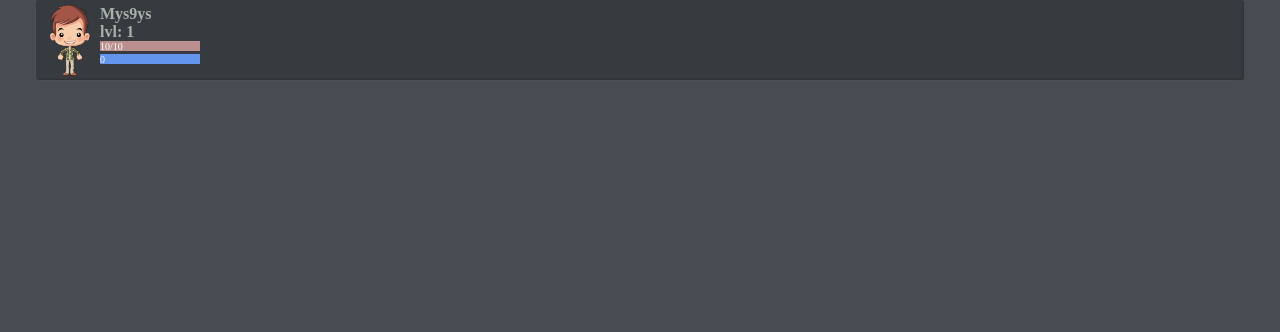
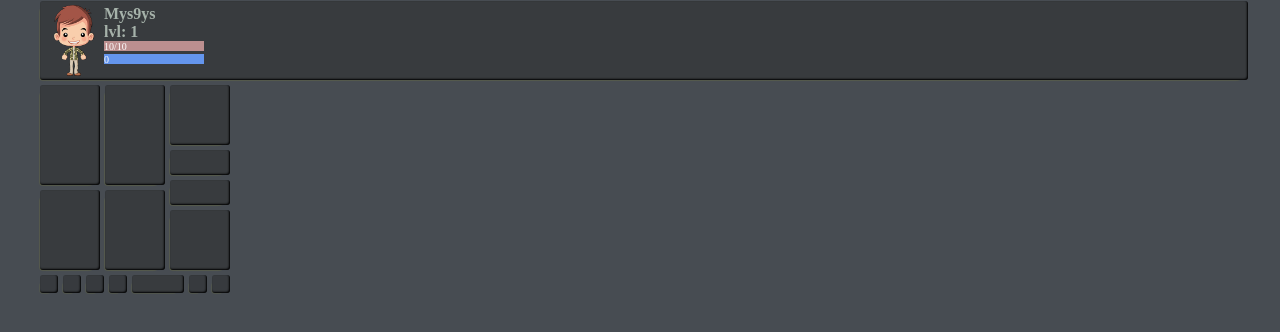
Before and after one commit to Mys9ys/facets-of-fortune, a PHP site: page / in a window 1280 px wide. Shown: the top 332 px of the page. Run offline with PHP 8.4, Linux system fonts and the light colour scheme; style sheets or scripts are compiled from the project's sources.

Commit message:
экипировка

```diff
--- a/index.php
+++ b/index.php
@@ -2,62 +2,54 @@
 <html lang="en">
 <head>
     <meta charset="UTF-8">
-    <title>Title</title>
+    <title>Facets of Fortune</title>
+    <link rel="stylesheet" href="/style.min.css">
 </head>
 <body>
 
 <div class="game_container">
-    <img class="hero" src="/img/hero.png" alt="">
-    <div class="hero_info_block">
-        <div class="hero_nickname">Mys9ys</div>
-        <div class="hero_lvl">lvl: 1</div>
-        <div class="hero_hp">10/10</div>
-        <div class="hero_xp">0</div>
+    <div class="header">
+        <img class="hero_img" src="/img/hero.png" alt="">
+        <div class="hero_info_block">
+            <div class="hero_nickname">Mys9ys</div>
+            <div class="hero_lvl">lvl: 1</div>
+            <div class="hero_hp">10/10</div>
+            <div class="hero_xp">0</div>
+        </div>
     </div>
+
+    <div class="equipment_block">
+        <div class="equipment_main">
+            <div class="equipment_first">
+                <div class="equipment_item5"></div>
+                <div class="equipment_item4"></div>
+            </div>
+            <div class="equipment_second">
+                <div class="equipment_item5"></div>
+                <div class="equipment_item4"></div>
+            </div>
+            <div class="equipment_third">
+                <div class="equipment_item3"></div>
+                <div class="equipment_item1"></div>
+                <div class="equipment_item1"></div>
+                <div class="equipment_item3"></div>
+            </div>
+        </div>
+        <div class="equipment_jewelry">
+            <div class="jewelry_item1"></div>
+            <div class="jewelry_item1"></div>
+            <div class="jewelry_item1"></div>
+            <div class="jewelry_item1"></div>
+            <div class="jewelry_item3"></div>
+            <div class="jewelry_item1"></div>
+            <div class="jewelry_item1"></div>
+        </div>
+    </div>
+
+
 </div>
 </body>
 </html>
 <style>
-    body{
-        background: #474C52;
-        margin: 0;
-    }
-    .game_container{
-        border-top: 1px solid transparent;
-        width: 1200px;
-        margin: auto;
-        display: flex;
-        flex-direction: row;
-        color: #A6B2AA;
-        background: rgba(33,33,33,0.4);
-        box-shadow: -4px 4px 2px -5px rgb(255 255 255 / 40%), inset -1px -1px 2px rgb(0 0 0 / 20%);
-        padding: 4px;
-        border-radius: 3px;
 
-    }
-    .hero{
-        width: 60px;
-    }
-    .hero_info_block{
-
-    }
-    .hero_nickname, .hero_lvl{
-        font-weight: 600;
-    }
-
-    .hero_hp{
-        width: 100px;
-        height: 10px;
-        font-size: 10px;
-        background: rosybrown;
-        color: rgb(255,255,255);
-        margin-bottom: 3px;
-    }
-    .hero_xp{
-        width: 100px;
-        height: 10px;
-        font-size: 10px;
-        background: cornflowerblue;
-        color: rgb(255,255,255);
-    }
 </style>
--- /dev/null
+++ b/style.less
@@ -0,0 +1,126 @@
+body{
+  background: #474C52;
+  margin: 0;
+}
+.game_container{
+  border-top: 1px solid transparent;
+  width: 1200px;
+  margin: auto;
+}
+
+.equipment_item{
+  display: inline-block;
+  width: 60px;
+
+  background: rgba(33,33,33,0.4);
+  box-shadow: -4px 4px 2px -5px rgb(255 255 255 / 40%), inset -1px -1px 2px rgb(0 0 0 / 20%);
+  border-radius: 3px;
+}
+
+.jewelry_item{
+  display: inline-block;
+  width: 18px;
+  height: 18px;
+
+  background: rgba(33,33,33,0.4);
+  box-shadow: -4px 4px 2px -5px rgb(255 255 255 / 40%), inset -1px -1px 2px rgb(0 0 0 / 20%);
+  border-radius: 3px;
+}
+
+.header{
+  width: 100%;
+  background: rgba(33,33,33,0.4);
+  box-shadow: -4px 4px 2px -5px rgb(255 255 255 / 40%), inset -1px -1px 2px rgb(0 0 0 / 20%);
+  padding: 4px;
+  border-radius: 3px;
+  display: flex;
+  flex-direction: row;
+  color: #A6B2AA;
+
+  .hero_img{
+    width: 60px;
+  }
+  .hero_info_block{
+
+  }
+  .hero_nickname, .hero_lvl{
+    font-weight: 600;
+  }
+
+  .hero_hp{
+    width: 100px;
+    height: 10px;
+    font-size: 10px;
+    background: rosybrown;
+    color: rgb(255,255,255);
+    margin-bottom: 3px;
+  }
+  .hero_xp{
+    width: 100px;
+    height: 10px;
+    font-size: 10px;
+    background: cornflowerblue;
+    color: rgb(255,255,255);
+  }
+}
+
+.equipment_block{
+  margin-top: 5px;
+
+  display: flex;
+  flex-direction: column;
+  flex-wrap: wrap;
+  .equipment_main{
+    display: flex;
+    flex-direction: row;
+    .equipment_first{
+      display: flex;
+      flex-direction: column;
+      margin-right: 5px;
+    }
+    .equipment_second{
+      display: flex;
+      flex-direction: column;
+      margin-right: 5px;
+    }
+    .equipment_third{
+      display: flex;
+      flex-direction: column;
+    }
+    .equipment_item5{
+      .equipment_item;
+      height: 100px;
+      margin-bottom: 5px;
+    }
+    .equipment_item4{
+      .equipment_item;
+      height: 80px;
+    }
+    .equipment_item3{
+      .equipment_item;
+      height: 60px;
+      margin-bottom: 5px;
+    }
+    .equipment_item1{
+      .equipment_item;
+      height: 25px;
+      margin-bottom: 5px;
+    }
+  }
+
+  .equipment_jewelry{
+    display: flex;
+    flex-direction: row;
+
+    .jewelry_item1{
+      .jewelry_item;
+      margin-right: 5px;
+    }
+
+    .jewelry_item3{
+      .jewelry_item;
+      width: 52px;
+      margin-right: 5px;
+    }
+  }
+}
```
Also changed, not shown: sprites/05ce8983199949.5d3591cd96707.jpg (added), sprites/100044.png (added), sprites/1114981997fullres.jpg (added), sprites/14258_pqs9t57R6z_dh.jpg (added), sprites/14260_WwhS91nK39_monk.jpg (added), sprites/2e128682802427.5d286e7697382.jpg (added), sprites/41b3a7ac-68c0-4b9d-90c1-e68376d102b3_scaled.jpg (added), sprites/45cfa79d45e6a6642f9b74f06ea4b602.jpg (added), sprites/9ecb7f83346799.Y3JvcCwxMzUyLDEwNTcsNTIyLDM0MQ.jpg (added), 7 other files.
